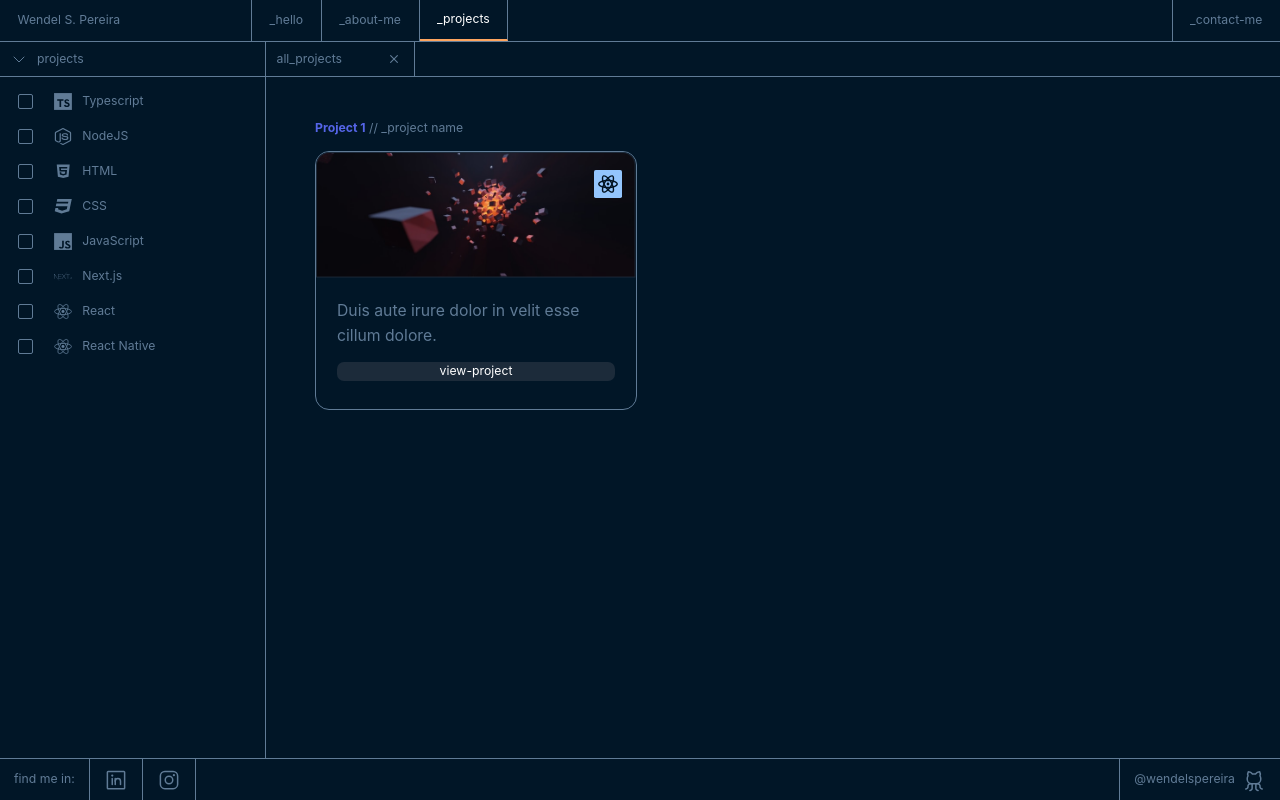
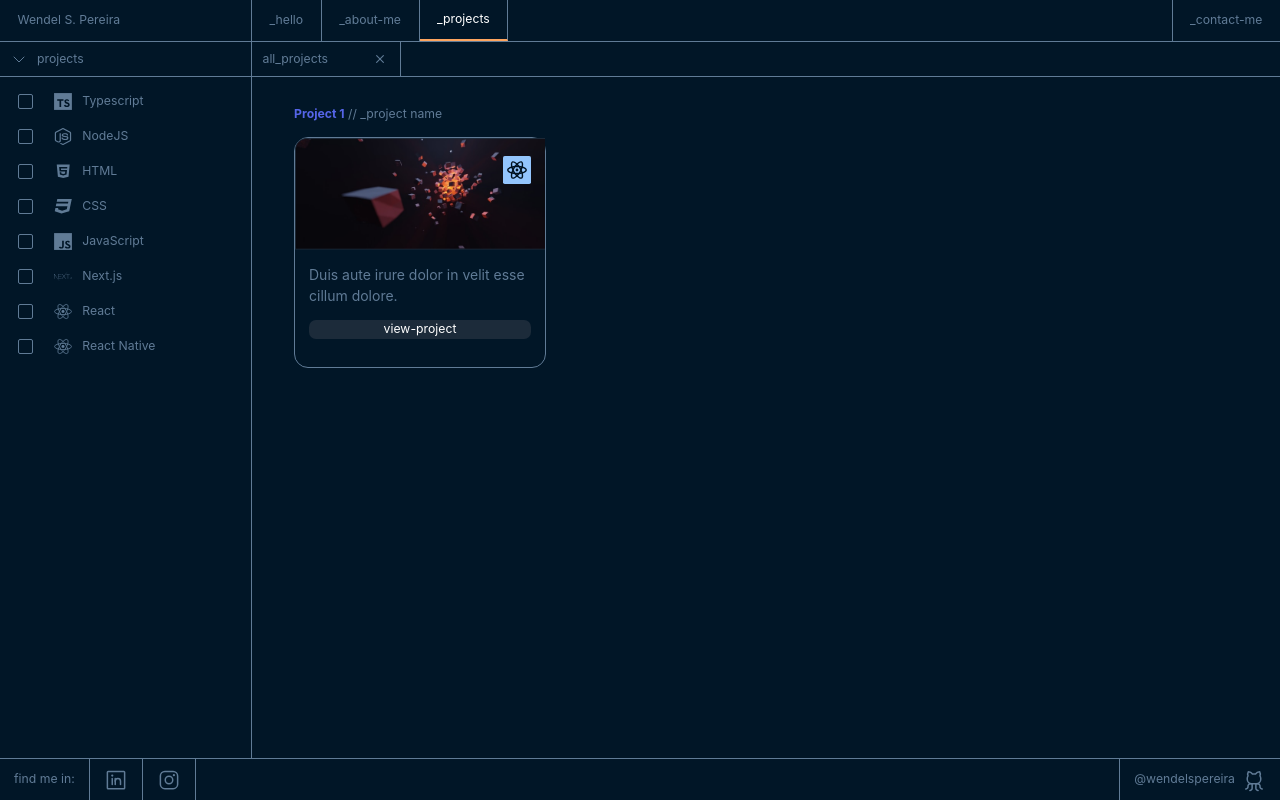
Before and after one commit to wendelspereira/portfolio, a Next.js app: page /projects in a window 1280 px wide. Built offline with nearby package versions, Linux system fonts and the light colour scheme.

Commit message:
fix layout project page

```diff
--- a/src/components/Card/index.tsx
+++ b/src/components/Card/index.tsx
@@ -2,19 +2,19 @@ import type { NextComponentType } from "next";
 
 const ProjectCard: NextComponentType = () => {
   return (
-    <div className="flex flex-col w-[23rem] h-[21.8rem] rounded-2xl gap-4">
+    <div className="flex flex-col w-72 h-[14rem] rounded-2xl gap-4">
       <p>
         <span className="text-purple-900 font-bold">Project 1</span>
         <span className="text-brand-600">{" // _project name"}</span>
       </p>
       <div className="flex flex-col border rounded-2xl border-brand-600">
-        <div className="flex h-36 w-full bg-project_image bg-cover">
+        <div className="flex h-32 w-full bg-project_image bg-cover">
           <div className="flex relative top-5 left-[calc(100%-3rem)] h-8 w-8 rounded-sm bg-blue-300 items-center justify-center">
             <img src="/icons/react_dark.svg" className="h-[70%]" />
           </div>
         </div>
-        <div className="flex flex-col px-6 pt-6 pb-8 gap-4">
-          <p className="text-brand-600 text-lg">
+        <div className="flex flex-col px-4 pt-4 pb-8 gap-4">
+          <p className="text-brand-600 text-base">
             Duis aute irure dolor in velit esse cillum dolore.
           </p>
           <button className="text-white-100 bg-brand-500 rounded-lg hover:opacity-80">
--- a/src/pages/about.tsx
+++ b/src/pages/about.tsx
@@ -15,15 +15,10 @@ import {
   UserList,
   X,
 } from "phosphor-react";
-import { useCallback } from "react";
 
 const About: NextPage = () => {
-  const onChange = useCallback((value: any, viewUpdate: any) => {
-    console.log("value:", value);
-  }, []);
-
   return (
-    <div className="container flex w-full h-[calc(100vh-6rem)] text-text-main">
+    <div className="flex w-full h-[calc(100vh-6rem)] text-text-main">
       {/* Primary bar #######################################################################*/}
       <div
         className="flex flex-col w-16 gap-8 items-center py-4 border-r border-brand-600"
@@ -44,7 +39,7 @@ const About: NextPage = () => {
         {/* personal-info */}
         <div
           className={
-            "flex w-full items-center gap-3 border-b border-brand-600 min-h-[2.5rem] hover:text-white-100 px-3"
+            "flex w-full items-center gap-3 border-b border-brand-600 min-h-40 hover:text-white-100 px-3"
           }
         >
           <span>
@@ -108,7 +103,7 @@ const About: NextPage = () => {
         </div>
       </div>
       {/* Code body ########################################################################## */}
-      <div className="flex flex-col flex-1 justfy-start items-start text-brand-600 no-scrollbar overflow-auto">
+      <div className="flex flex-col flex-1 text-brand-600 no-scrollbar overflow-auto ">
         <div className="flex w-full border-b border-brand-600 h-10">
           <div className="flex items-center ">
             <div className="flex px-3 items-center border-r border-x-brand-600 h-full gap-12">
@@ -130,10 +125,8 @@ const About: NextPage = () => {
             extensions={[javascript({ jsx: true })]}
             width="100%"
             maxWidth="100%"
-            onChange={onChange}
             className="pb-0"
           />
-
         </div>
       </div>
     </div>
--- a/src/pages/projects.tsx
+++ b/src/pages/projects.tsx
@@ -35,7 +35,7 @@ const Projects: NextPage = () => {
 
   return (
     <div className="flex w-full h-[calc(100vh-6rem)]">
-      <div className="flex flex-col border-r border-brand-600 w-[19rem] h-full">
+      <div className="flex flex-col border-r border-brand-600 w-72 h-full">
         <div className="flex items-center h-10 w-full border-b border-brand-600 text-brand-600 gap-3 px-3">
           <span>
             <CaretDown className="inline" size={16} />
@@ -76,7 +76,7 @@ const Projects: NextPage = () => {
           </div>
         </div>
 
-        <main className="inline-flex flex-wrap w-full h-full py-12 px-14 overflow-y-auto gap-8">
+        <main className="inline-flex flex-wrap w-full h-full py-8 px-12 overflow-y-auto gap-8">
           <ProjectCard />
         </main>
       </div>
--- a/src/styles/projects.css
+++ b/src/styles/projects.css
@@ -36,7 +36,8 @@
   }
 
   input:checked ~ div {
-    filter: brightness(150%)
+    filter: brightness(150%);
+    color: white;
   }
 
   .checkmark:after {
--- a/tailwind.config.js
+++ b/tailwind.config.js
@@ -39,27 +39,9 @@ module.exports = {
         },
       },
 
-      gridTemplateAreas: {
-        'layout': [
-          'primaryBar activityBar tabs',
-          'primaryBar activityBar codeBody',
-        ],
-      },
-
-
-      gridTemplateColumns: {
-        'layout': '4.25rem 15rem 2rem',
-      },
-      gridTemplateRows: {
-        'layout': '2.5rem 1fr',
-      },
-
       fontFamily: {
         fira: ["Fira Code", "Roboto", "sans-serif"],
       },
     },
   },
-  plugins: [
-    import ('@savvywombat/tailwindcss-grid-areas')
-  ]
 };
```
